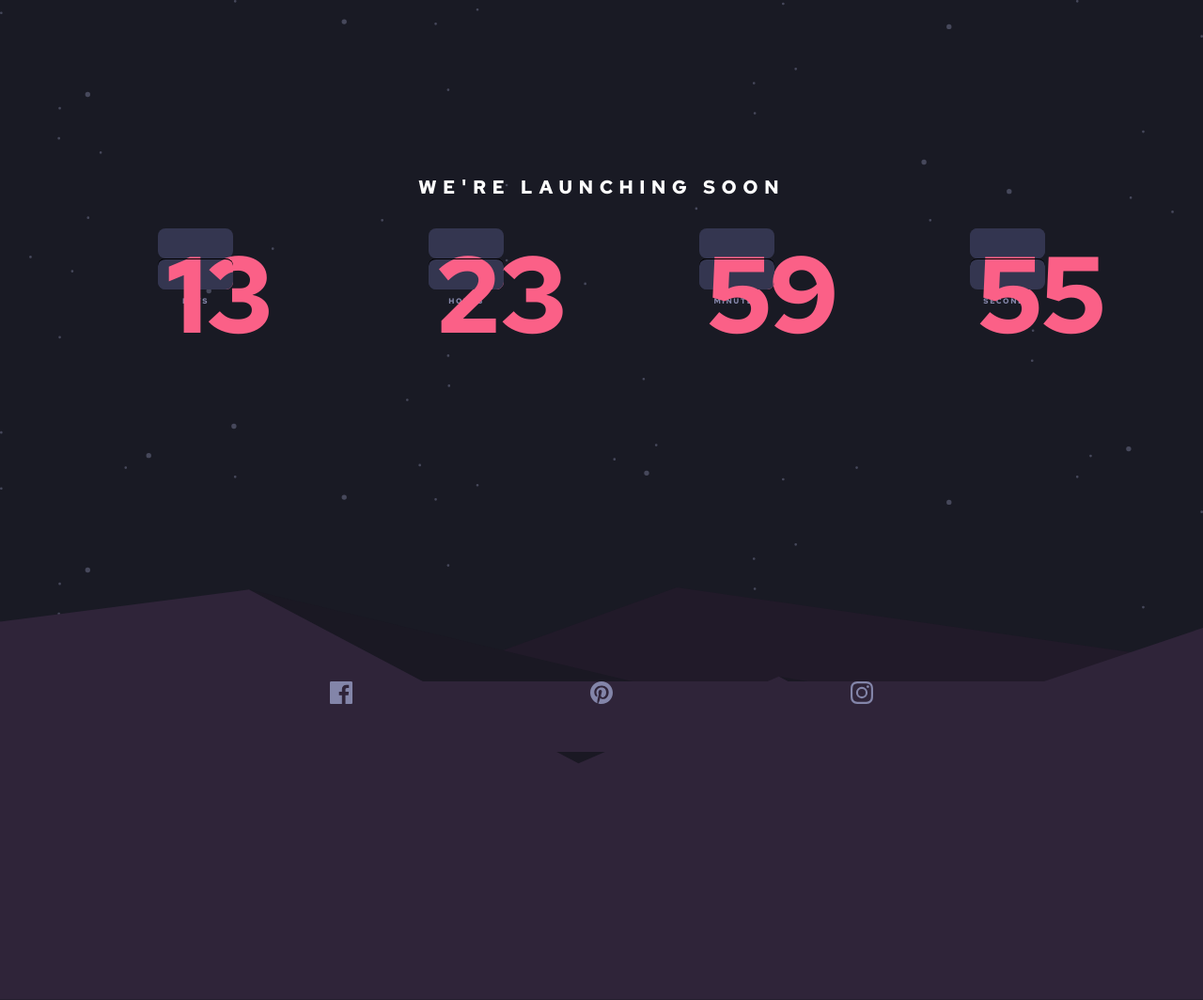
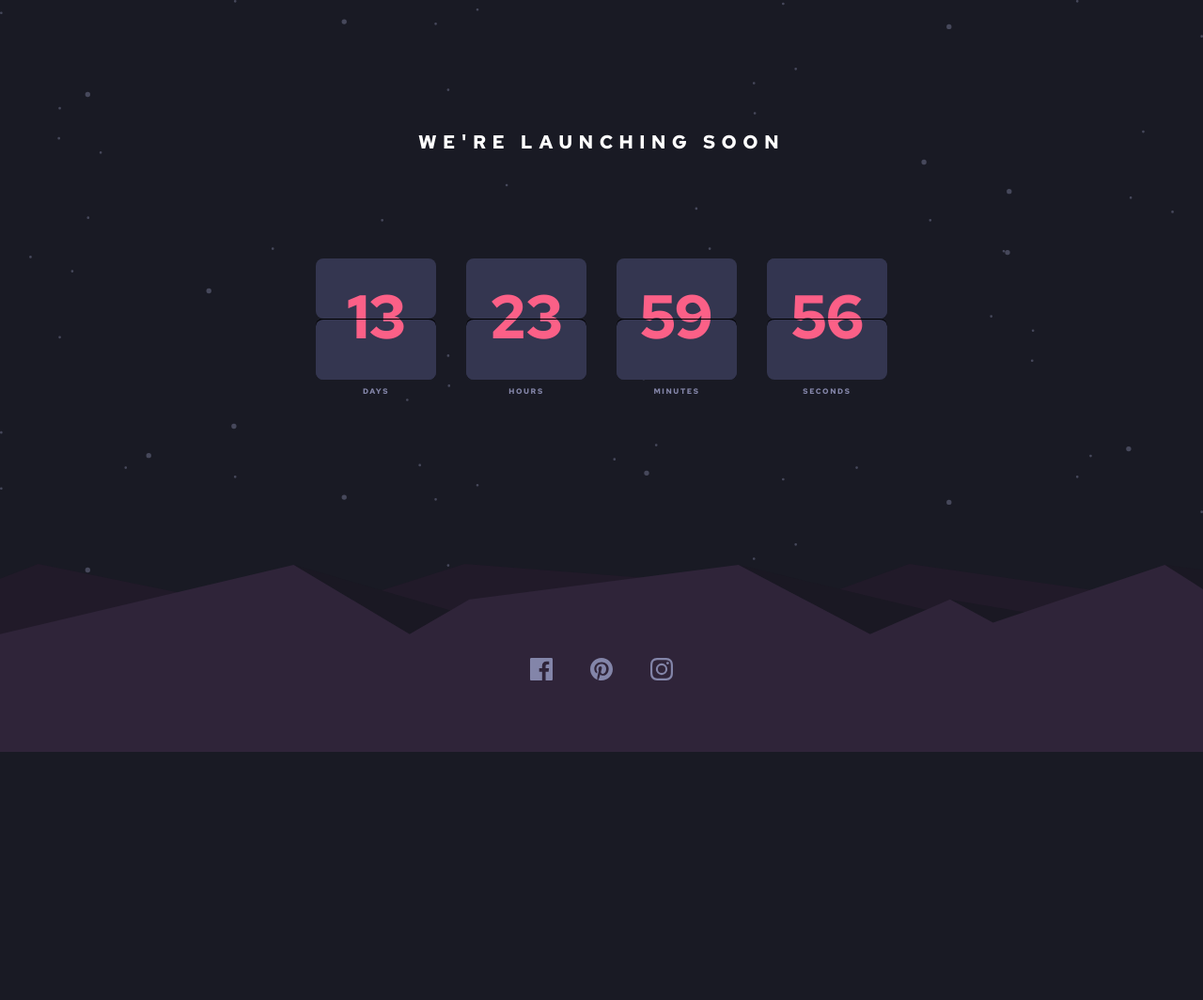
Before and after one commit to jduong09/launchCountdownTimer, a plain HTML site: page index.html in a window 1280 px wide. Shown: the whole page at 94% size. After the commit the page ends 800 px from the top, so only its background shows below. Drawn offline with Linux system fonts and the light colour scheme.

Commit message:
Added javascript document for resizing footer pattern. Added active states. Added media queries for tablet and desktop views.

```diff
--- a/css/styles.css
+++ b/css/styles.css
@@ -44,14 +44,6 @@ h1 {
   align-items: center;
   text-align: center;
   perspective: 400px;
-}
-
-
-.time-card {
-  border: 1px solid blue;
-  padding: 1px;
-  width: 100px;
-  height: 100px;
 }
 
 .card {
@@ -200,3 +192,114 @@ footer > ul {
   justify-content: space-around;
   align-items: center;
 }
+
+footer > ul > li:hover > svg > path {
+  fill:hsl(345, 95%, 68%);
+  cursor: pointer;
+}
+
+@media (min-width: 400px) {
+  .card-container {
+    width: 80%;
+  }
+
+  .card {
+    font-size: 8vw;
+  }
+}
+
+@media (min-width: 576px) {
+  .card {
+    font-size: 6vw;
+  }
+
+  .footer-pattern-hills {
+    top: -140px;
+  }
+
+  footer > ul {
+    width: 40%;
+  }
+}
+
+@media (min-width: 767px) {
+  main {
+    top: 30%;
+  }
+
+  h1 {
+    margin: 5rem 0;
+  }
+
+  .card-container {
+    width: 50%;
+  }
+
+  .card {
+    font-size: 3rem;
+    padding-bottom: 2.5rem;
+  }
+
+  .card-top, .card-bottom, .card-back::before, .card-back::after {
+    height: 2.5rem;
+    width: 6rem;
+  }
+
+  .card-bottom::after {
+    margin-top: -2.5rem;
+  }
+
+  footer > ul {
+    width: 20%;
+  }
+
+  .footer-pattern-hills {
+    top: -75px;
+  }
+}
+
+@media (min-width: 922px) {
+  main {
+    top: 35%;
+  }
+}
+
+@media (min-width: 1200px) {
+  h1 {
+    margin: 0 0 7rem 0;
+  }
+
+  .card {
+    font-size: 4rem;
+    padding-bottom: 4rem;
+  }
+
+  .card-top, .card-bottom, .card-back::before, .card-back::after {
+    height: 4rem;
+    width: 8rem;
+    padding: 2rem .5rem;
+  }
+
+  .card-bottom::after {
+    margin-top: -4rem;
+  }
+
+  footer {
+    height: 100px;
+  }
+
+  footer > ul {
+    width: 15%;
+  }
+
+  .footer-pattern-hills {
+    top: -100px;
+  }
+}
+
+@media (min-width: 1400px) {
+
+  footer > ul {
+    width: 12.5%;
+  }
+}
--- a/index.html
+++ b/index.html
@@ -11,6 +11,7 @@
   <link rel="preconnect" href="https://fonts.gstatic.com" crossorigin>
   <link href="https://fonts.googleapis.com/css2?family=Red+Hat+Text:wght@700&display=swap" rel="stylesheet">
   <script type="text/javascript" src="./js/countdown.js"></script>
+  <script type="text/javascript" src="./js/background.js"></script>
   <title>Frontend Mentor | Launch countdown timer</title>
 </head>
 <body>
--- /dev/null
+++ b/js/background.js
@@ -0,0 +1,15 @@
+document.addEventListener('DOMContentLoaded', () => {
+  const footerBackground = document.querySelector('.footer-pattern-hills');
+
+  if (window.innerWidth >= 766) {
+    footerBackground.setAttribute('viewBox', '0 0 1440 197');
+  }
+
+  window.addEventListener('resize', () => {
+    if (window.innerWidth >= 766) {
+      footerBackground.setAttribute('viewBox', '0 0 1440 197');
+    } else {
+      footerBackground.setAttribute('viewBox', '765 0 575 197');
+    }
+  });
+});
```
Also changed, not shown: js/countdown.js (+0 -16 lines).
